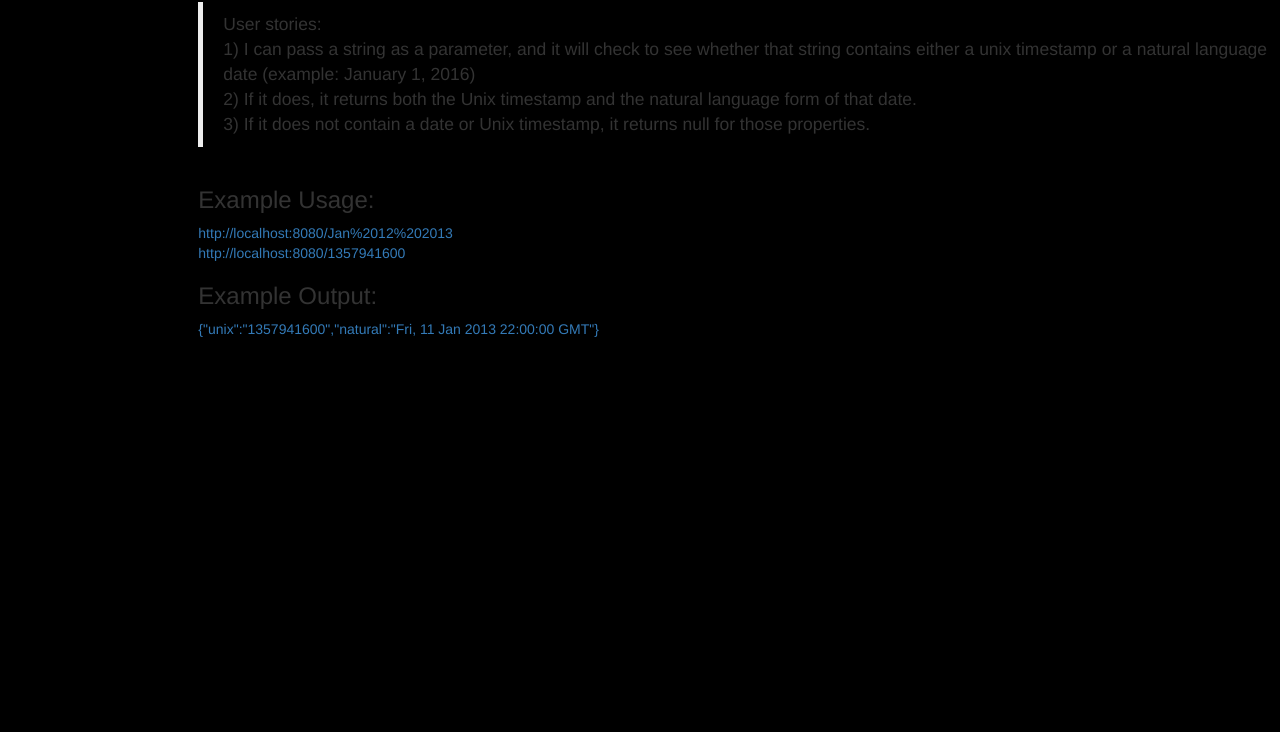
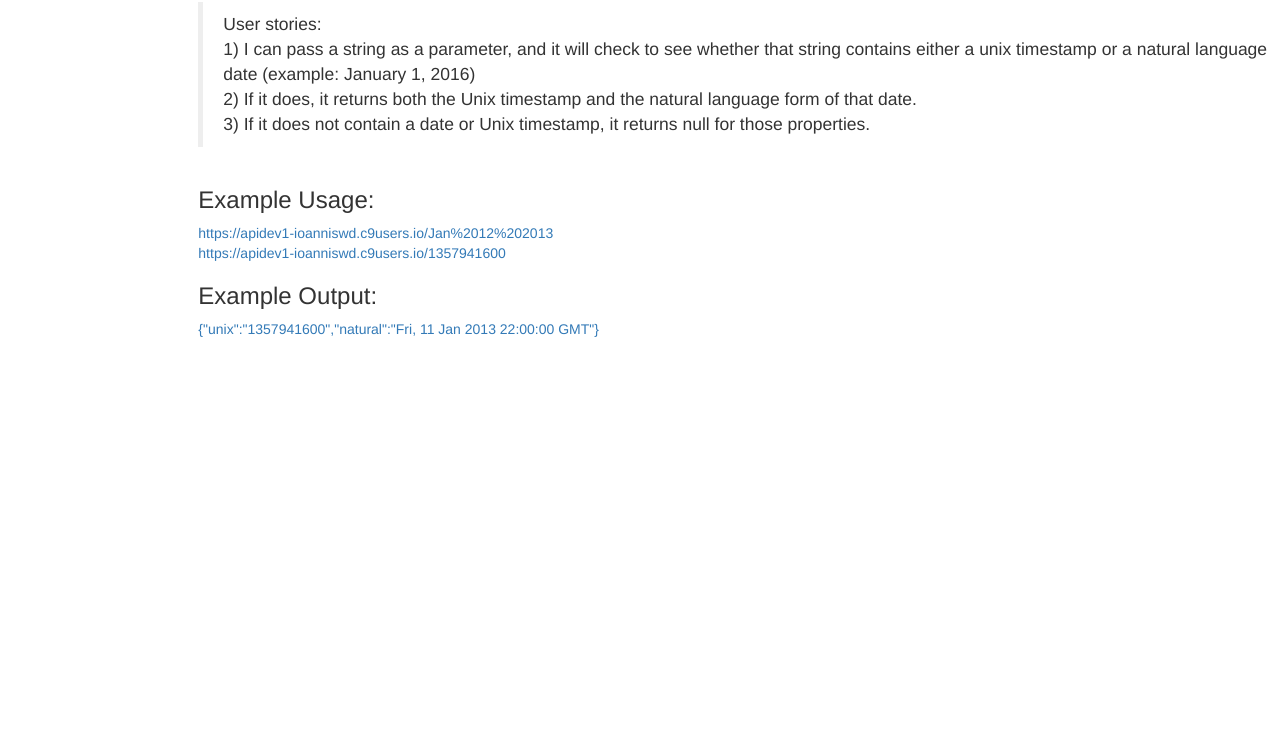
Before and after one commit to ioanniswd/apidev1, a website: page index.html in a window 1280 px wide. Shown: the part 68-800 px from the top of the page. Drawn offline with nearby package versions, Linux system fonts and the light colour scheme.

Commit message:
first cloud9 branch commit

```diff
--- a/css/timestamp.css
+++ /dev/null
@@ -1,7 +0,0 @@
-body {
-	background-color: black;
-}
-
-h1, h3, p, {
-	color: white;
-}
--- a/index.html
+++ b/index.html
@@ -5,7 +5,6 @@
         <meta http-equiv="Content-Type" content="text/html; charset=utf-8" />
         <title>Timestamp</title>
         <link rel="stylesheet" href="https://maxcdn.bootstrapcdn.com/bootstrap/3.3.7/css/bootstrap.min.css" />
-        <link rel="stylesheet" href="/css/timestamp.css">
     </head>
 
 <body>
@@ -28,9 +27,9 @@
 				</div>
 				<div class="row">
 					<h3>Example Usage:</h3>
-					<a href="http://localhost:8080/Jan%2012%202013">http://localhost:8080/Jan%2012%202013</a>
+					<a href="https://apidev1-ioanniswd.c9users.io/Jan%2012%202013">https://apidev1-ioanniswd.c9users.io/Jan%2012%202013</a>
 					<br />
-					<a href="http://localhost:8080/1357941600">http://localhost:8080/1357941600</a>
+					<a href="https://apidev1-ioanniswd.c9users.io/1357941600">https://apidev1-ioanniswd.c9users.io/1357941600</a>
 					<br />
 				</div>
 				<div class="row">
--- a/server.js
+++ b/server.js
@@ -3,7 +3,6 @@ var path = require('path');
 var app = express();
 
 //app.use(express.static(path.join(__dirname + 'css')));
-app.use('/', express.static(__dirname + '/css'));
 
 app.get('/', function(req,res) {
 	res.sendFile(path.join(__dirname + '/index.html'));
```
